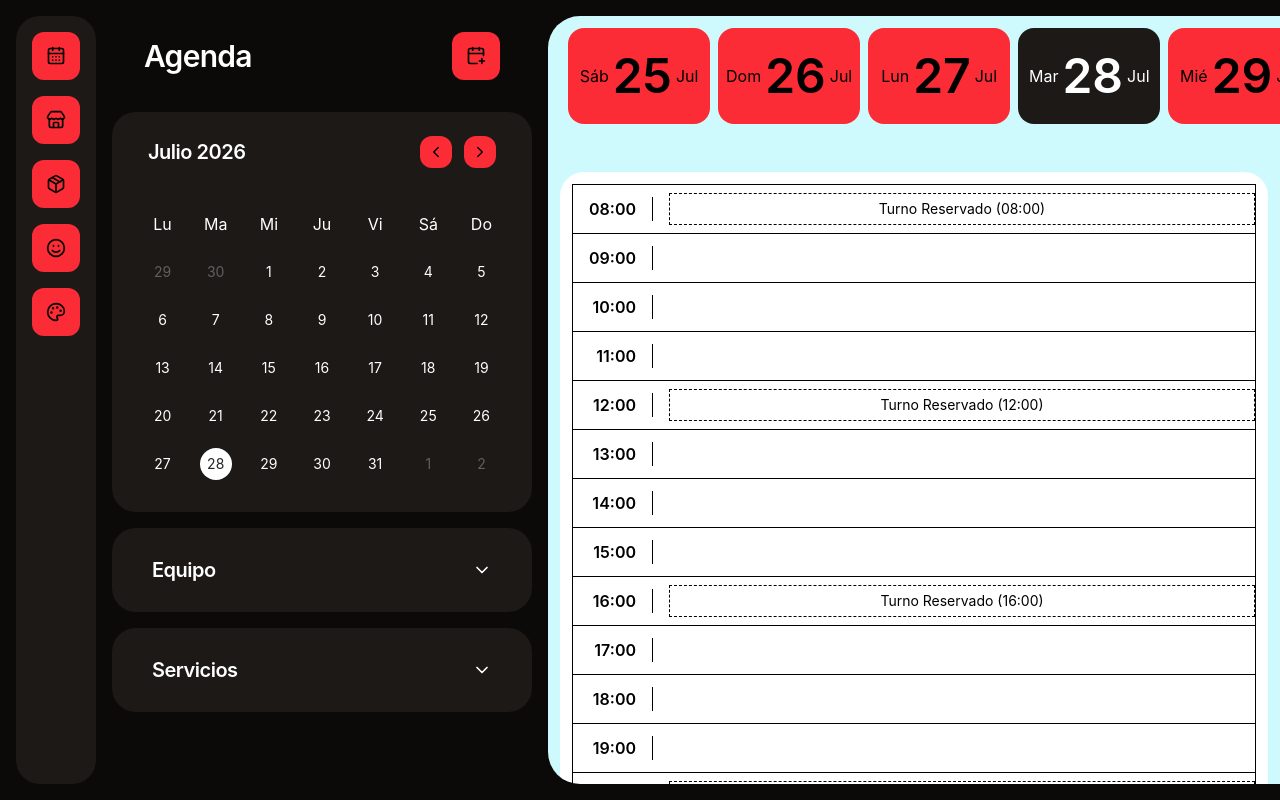
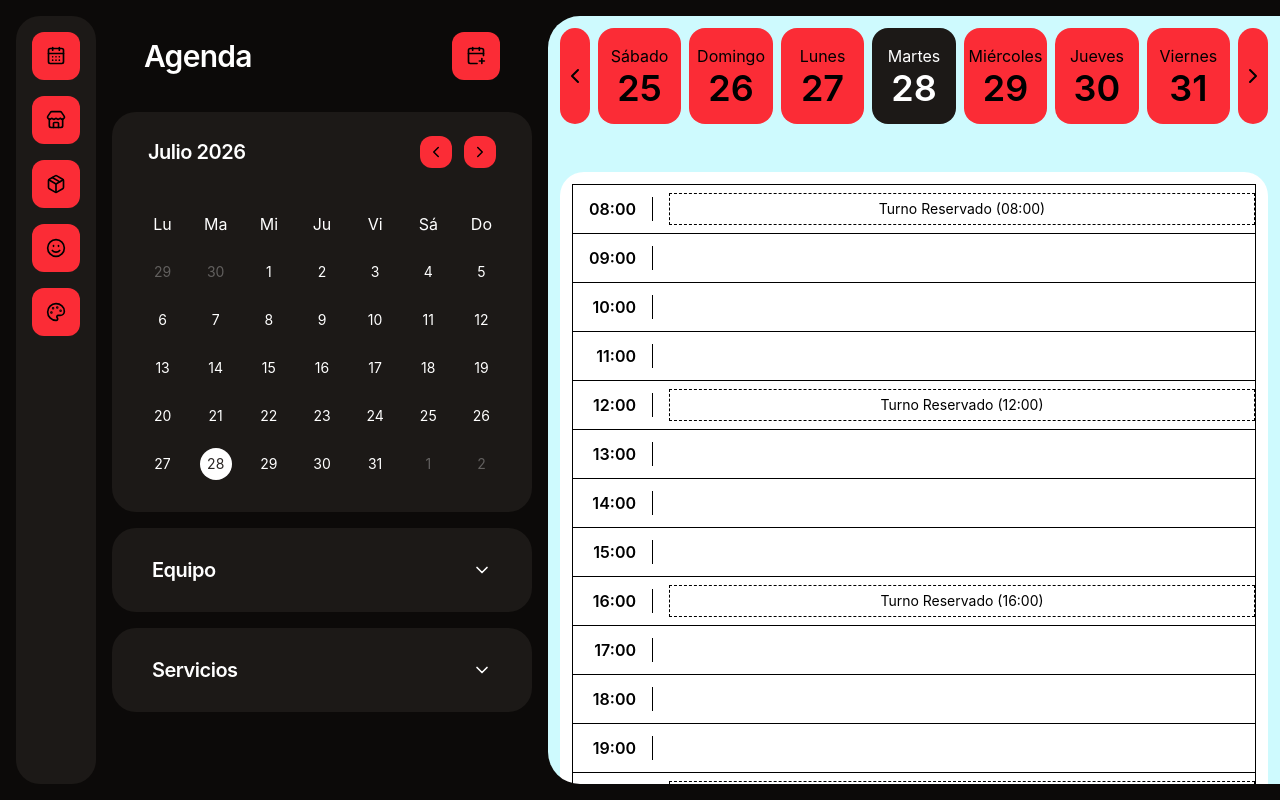
Before and after one commit to franciscobuchini/TurnosApp, a React (Vite) app: page /admin/agenda in a window 1280 px wide. Built offline with nearby package versions, Linux system fonts and the light colour scheme.

Commit message:
week selector

```diff
--- a/src/components/widgets/WeekSelector.tsx
+++ b/src/components/widgets/WeekSelector.tsx
@@ -1,7 +1,7 @@
 import { ChevronLeft, ChevronRight } from 'lucide-react';
 import { twMerge } from 'tailwind-merge';
 import Button from '../interface/Button';
-import { getDayName, getMonthName, isSameDay } from '../../functions/dateName';
+import { getDayName, isSameDay } from '../../functions/dateName';
 
 interface WeekSelectorProps {
   weekDays: Date[];
@@ -44,21 +44,21 @@
   style: 'bg-stone-900 text-white rounded-2xl',
 };
 
-/* WeekSelectorDayLabelClasses: label de 3 letras (Lun, Mar, Mié...), más chico que el número */
-const WeekSelectorDayLabelClasses = {
-  required: 'text-l',
+/* WeekSelectorDayColumnClasses: wrapper interno que pone nombre y número en columna */
+const WeekSelectorDayColumnClasses = {
+  required: 'flex flex-col items-center',
   style: '',
 };
 
-/* WeekSelectorDayMonthClasses: label de 3 letras del mes (Ene, Feb, Mar...), más chico que el día */
-const WeekSelectorDayMonthClasses = {
+/* WeekSelectorDayLabelClasses: nombre completo del día (Lunes, Martes...) */
+const WeekSelectorDayLabelClasses = {
   required: 'text-l',
   style: '',
 };
 
 /* WeekSelectorDayNumberClasses: número del día, mucho más grande que el label */
 const WeekSelectorDayNumberClasses = {
-  required: 'text-5xl font-semibold px-(--size-2xs)',
+  required: 'text-4xl font-semibold px-(--size-2xs)',
   style: '',
 };
 
@@ -96,14 +96,13 @@
                   twMerge(WeekSelectorDaySelectedClasses.required, WeekSelectorDaySelectedClasses.style),
               )}
             >
-              <span className={twMerge(WeekSelectorDayLabelClasses.required, WeekSelectorDayLabelClasses.style)}>
-                {getDayName(date, 3)}
-              </span>
-              <span className={twMerge(WeekSelectorDayNumberClasses.required, WeekSelectorDayNumberClasses.style)}>
-                {date.getDate()}
-              </span>
-              <span className={twMerge(WeekSelectorDayMonthClasses.required, WeekSelectorDayMonthClasses.style)}>
-                {getMonthName(date, 3)}
+              <span className={twMerge(WeekSelectorDayColumnClasses.required, WeekSelectorDayColumnClasses.style)}>
+                <span className={twMerge(WeekSelectorDayLabelClasses.required, WeekSelectorDayLabelClasses.style)}>
+                  {getDayName(date)}
+                </span>
+                <span className={twMerge(WeekSelectorDayNumberClasses.required, WeekSelectorDayNumberClasses.style)}>
+                  {date.getDate()}
+                </span>
               </span>
             </Button>
           );
```
